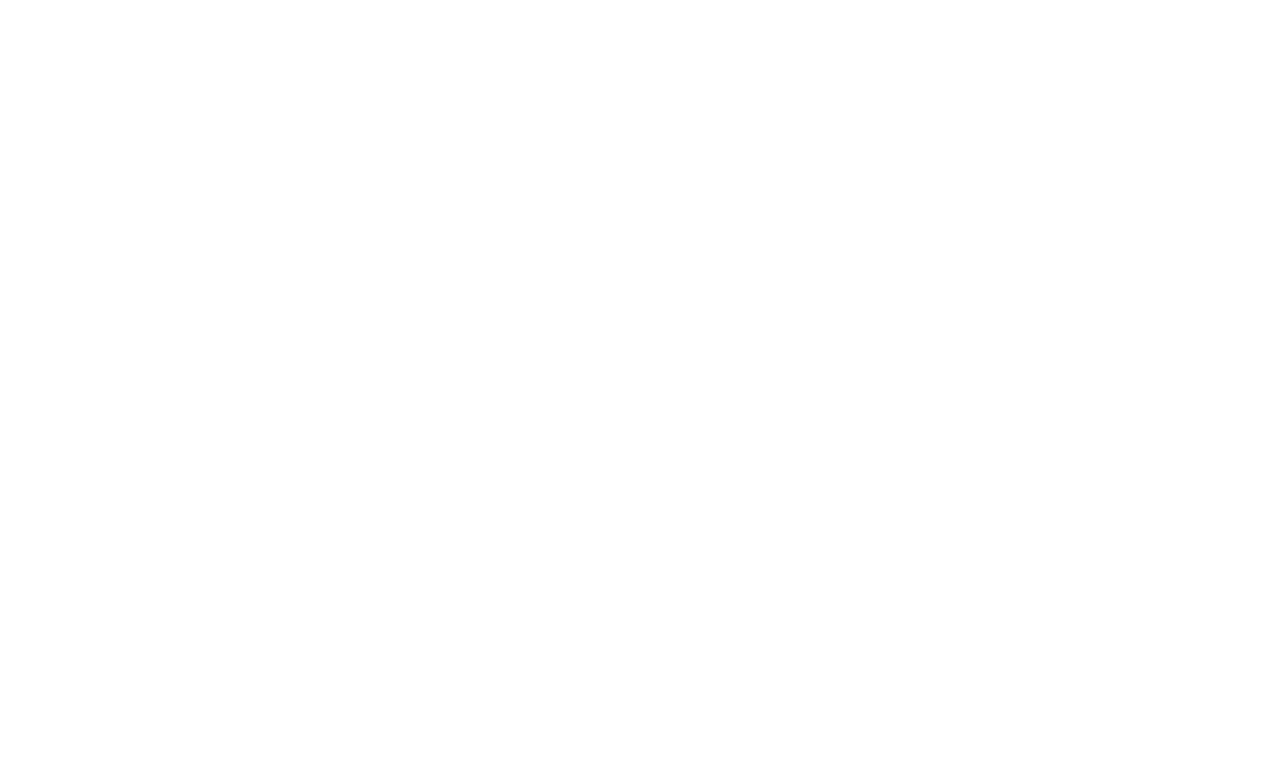
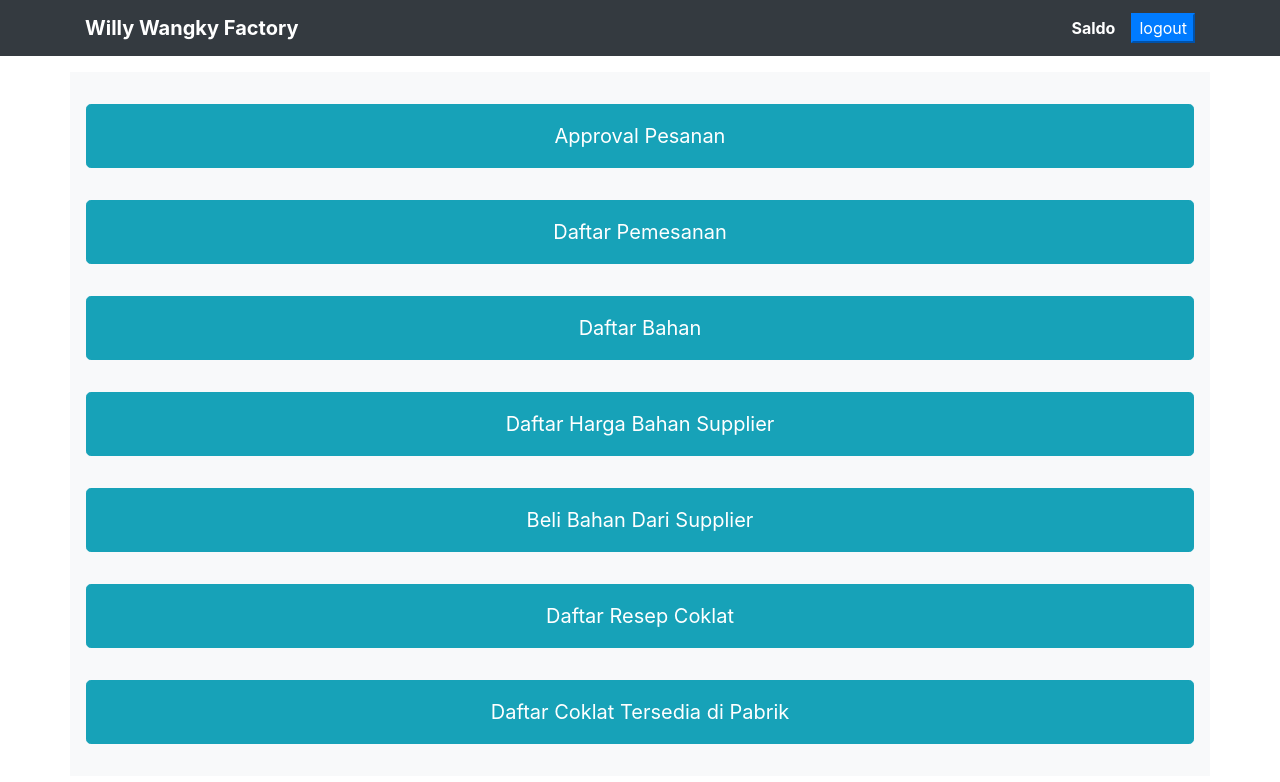
Before and after one commit to arfaghif/Chocolate-Factory, a React (Create React App) app: page /Home in a window 1280 px wide. Shown: the top 782 px of the page. Built offline with nearby package versions, Linux system fonts and the light colour scheme.

Commit message:
implement router

```diff
--- a/src/App.js
+++ b/src/App.js
@@ -5,17 +5,92 @@ import Register from './register';
 import ChocoList from './choco-list';
 import Saldo from './saldo';
 import ChocoGrid from './choco-grid'
-import { BrowserRouter as Router, Route, Switch } from 'react-router-dom';
+import Navbar from './navbar'
+import { BrowserRouter as Router, Route, Switch,Link, Redirect } from 'react-router-dom';
+import ApproveTable from "./approvetable"
+import MainPage from "./mainpage"
+
+
+// class App extends Component {
+//   render(){
+//     const valid_path = ["/login","/signup","/receipt/list","/choco/grid","/home","/approvetable"];
+
+//     return (
+
+
+//       <Router>
+//             <Switch>
+//                 <Route path="/login" exact component={Login} />
+//                 <Route path="/signup" exact component={Register} />
+//                 <Route
+//                     path="/receipt/list"
+//                     exact
+//                     component={ChocoList}
+//                 />
+//                 <Route
+//                     path="/choco/grid"
+//                     exact
+//                     component={ChocoGrid}
+//                 />
+//                 <Route
+//                     path="/approvetable"
+//                     exact
+//                     component={ApproveTable}
+//                 /><Route
+//                     path="/Home"
+//                     exact
+//                     component={MainPage}
+//                 />
+//             </Switch>
+//         </Router>
+
+//     )
+//   }
+// }
+function notFound(){
+  return(
+
+    <div>
+                  Willi Wangky  Not Found 404
+                  </div>
+  )
+}
 
 class App extends Component {
-  render(){
+  constructor() {
+    super();
+    this.state = {
+      name: "React",
+      isUserAuthenticated: true
+    };
+  }
+
+  render() {
     return (
-      <Router>
+      <div>
+        <Router>
+          <div>
+            {/* <ul>
+              <li>
+                <Link to="/home">Home</Link>
+              </li>
+            </ul> */}
             <Switch>
+              <Route
+                exact
+                path="/"
+                render={() => {
+                    return (
+                      this.state.isUserAuthenticated ?
+                      <Redirect to="/Home" /> :
+                      <Redirect to="/test1" />
+                    )
+                }}
+              />
                 <Route path="/login" exact component={Login} />
                 <Route path="/signup" exact component={Register} />
                 <Route
-                    path="/receipt/list"
+                    path="/receipts/list"
                     exact
                     component={ChocoList}
                 />
@@ -24,10 +99,24 @@ class App extends Component {
                     exact
                     component={ChocoGrid}
                 />
+                <Route
+                    path="/approvetable"
+                    exact
+                    component={ApproveTable}
+                />
+                <Route
+                    path="/Home"
+                    exact
+                    component={MainPage}
+                />
+                <Route
+                component={notFound}
+                />
             </Switch>
+          </div>
         </Router>
-
-    )
+      </div>
+    );
   }
 }
 
--- a/src/choco-grid.js
+++ b/src/choco-grid.js
@@ -1,6 +1,6 @@
 import React, { Component } from 'react';
 import ChocoAvailable from './choco-available';
-
+import Navbar from './navbar';
 class ChocoGrid extends React.Component{
     state = {
         messages:  [
@@ -47,11 +47,18 @@ class ChocoGrid extends React.Component{
           )
 
           return(
-            <div class="container">
-              <div class= "row">
-                  {chocolateAvailable}
-              </div>
-            </div>
+            <html>
+            <body>
+              <header>
+                <Navbar/>
+              </header>
+                    <div class="container">
+                    <div class= "row">
+                        {chocolateAvailable}
+                    </div>
+                    </div>
+            </body>
+            </html>
           )
     }
 }
--- a/src/choco-list.js
+++ b/src/choco-list.js
@@ -1,6 +1,6 @@
 import React, { Component } from 'react';
 import ChocolateView from './chocolate-view';
-
+import Navbar from './navbar';
 
 class ChocoList extends Component {
     state = {
@@ -64,10 +64,17 @@ class ChocoList extends Component {
       )
 
       return(
-        <div class="list-group">
-          <h1 class="px-3">List of chocolate</h1>
-          {chocolateViews}
-        </div>
+        <html>
+            <body>
+              <header>
+                <Navbar/>
+              </header>
+                <div class="list-group">
+                  <h4 class="px-3 pb-2 pt-4 ">List of chocolate</h4>
+                  {chocolateViews}
+                </div>
+            </body>
+          </html>
       )
     }
   }
--- a/src/mainpage.js
+++ b/src/mainpage.js
@@ -1,17 +1,18 @@
-import React, { Component } from 'react';
+import React, {  Component } from 'react';
+import { Link } from 'react-router-dom';
 import Navbar from './navbar';
 
 class MainPage extends Component{
     constructor(props) {
       super(props);
       this.state = {
-        items:  [{text: 'Approval Pesanan', link:"#"},
+        items:  [{text: 'Approval Pesanan', link:"/approvetable"},
                   {text: 'Daftar Pemesanan', link:"#"},
                   {text: 'Daftar Bahan', link:"#"},
                   {text: 'Daftar Harga Bahan Supplier', link:"#"},
                   {text: 'Beli Bahan Dari Supplier', link:"#"},
-                  {text: 'Daftar Resep Coklat', link:"#"},
-                  {text: 'Daftar Coklat Tersedia di Pabrik', link:"#"}]
+                  {text: 'Daftar Resep Coklat', link:"/receipts/list"},
+                  {text: 'Daftar Coklat Tersedia di Pabrik', link:"/choco/grid"}]
       };
     }
 
@@ -34,9 +35,11 @@ class Buttons extends Component{
     return (
       <div class = "container p-3 my-3 bg-light text-white">
           {this.props.items.map(item => (
-            <div class = "btn w-100 p-3 my-3 btn-info btn-lg" href={item.link}>
+            <Link to=  {item.link}>
+            <div class = "btn w-100 p-3 my-3 btn-info btn-lg" >
               {item.text}
             </div>
+            </Link>
             ))}
       </div>
     );
--- a/src/navbar.js
+++ b/src/navbar.js
@@ -1,18 +1,22 @@
 import React, { Component } from 'react';
+import { Link } from 'react-router-dom';
 
 class Navbar extends Component{
     render(){
         return(
             <div class="navbar navbar-dark bg-dark box-shadow" >
                 <div class="container d-flex justify-content-between">
-                    <a href="#" class="navbar-brand d-flex align-items-center">
+                    <a href="/Home" class="navbar-brand d-flex align-items-center">
                         <strong>Willy Wangky Factory</strong>
                     </a>
                     <nav class="text-white">
                         <strong>Saldo</strong>
-                        <button class="btn-primary ml-3" type="button" href="#">
+                        <Link to=  "/login">
+                            <button class="btn-primary ml-3" type="button" >
+
                             logout
-                        </button>
+                            </button>
+                        </Link>
                     </nav>
                 </div>
             </div>
```
Also changed, not shown: src/not-found.js (added), 1 other file (tests, documents, lock files or other folders).
